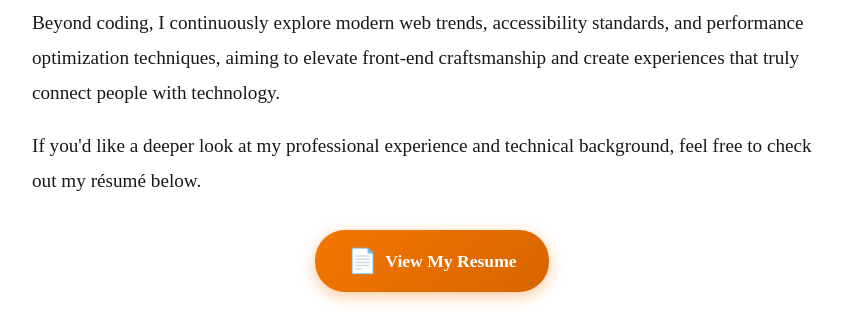
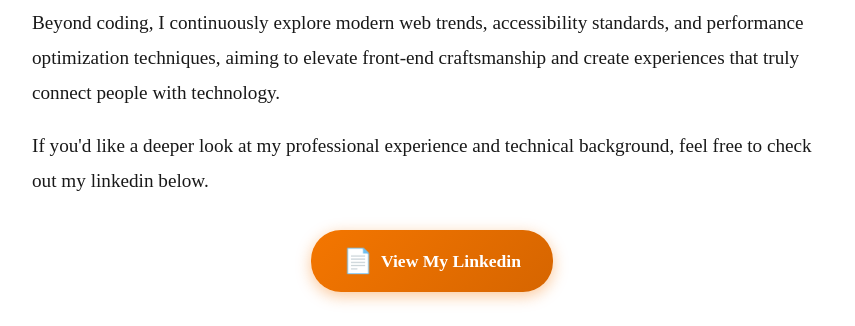
Before and after one commit to anudeepreddy702/Anudeep-Polepally, a React (Vite) app: page /about in a window 1280 px wide. Shown: the part 1560-1886 px from the top of the page, without its empty margins (208-1063 px from the left). Built offline with nearby package versions, Linux system fonts and the light colour scheme.

Commit message:
changes_in_buttons

```diff
--- a/src/Group/Homepage.jsx
+++ b/src/Group/Homepage.jsx
@@ -48,18 +48,18 @@ function Homepage({ darkMode, toggleMode }) {
               </p>
 
               <p>
-                If you'd like a deeper look at my professional experience and technical background, feel free to check out my résumé below.
+                If you'd like a deeper look at my professional experience and technical background, feel free to check out my linkedin below.
               </p>
               {/* Resume Download Button */}
               <div className="resume-section">
                 <a
-                  href="https://drive.google.com/file/d/14tOpSrvggNCw8fOcO-HjGr3Y4OzOcfet/view?usp=drive_link"
+                  href="https://www.linkedin.com/in/polepally-anudeep"
                   target="_blank"
                   rel="noopener noreferrer"
                   className="resume-button"
                 >
                   <span className="resume-icon">📄</span>
-                  <span>View My Resume</span>
+                  <span>View My Linkedin</span>
                 </a>
               </div>
 
```
